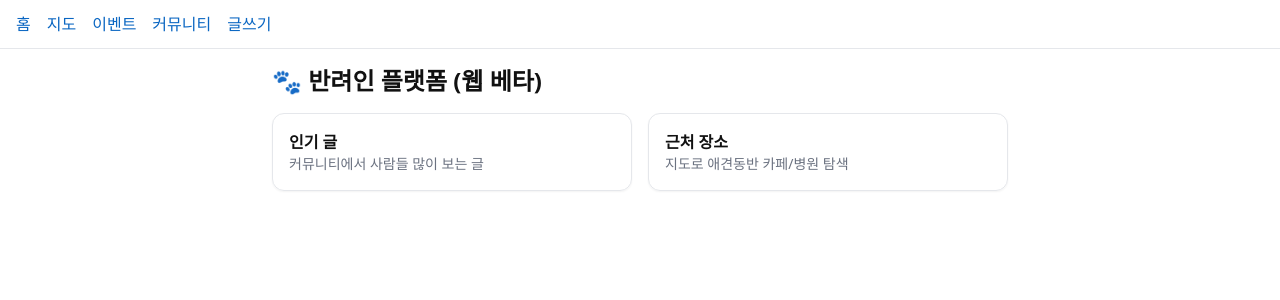
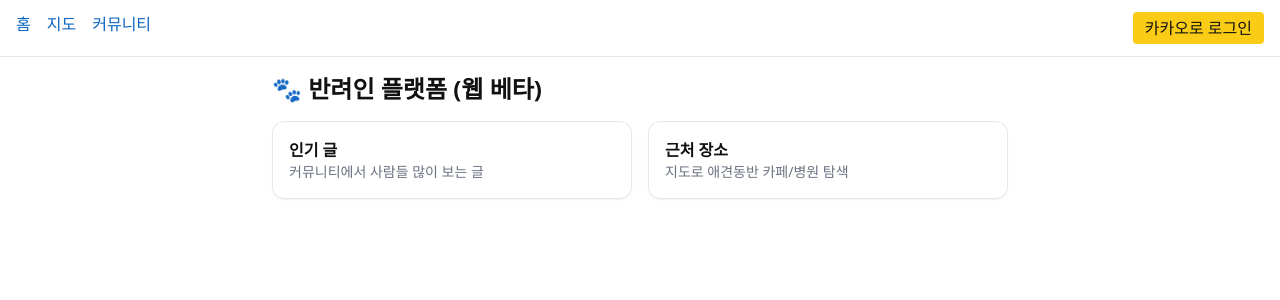
Before and after one commit to thenthenthen12/pet-web-starter, a Next.js app: page / in a window 1280 px wide. Shown: the top 300 px of the page. Built offline with nearby package versions, Linux system fonts and the light colour scheme; no server answers.

Commit message:
feat: add NextAuth with Kakao login and session provider

```diff
--- /dev/null
+++ b/app/HeaderAuthClient.tsx
@@ -0,0 +1,23 @@
+'use client'
+import { useEffect, useState } from 'react'
+import { signIn, signOut, useSession } from 'next-auth/react'
+
+export default function HeaderAuthClient() {
+  const { data: session, status } = useSession()
+  const loading = status === 'loading'
+  const email = session?.user?.email
+  return (
+    <div className="ml-auto flex items-center gap-3">
+      {loading ? (
+        <span className="text-sm text-gray-500">로그인 확인중…</span>
+      ) : session ? (
+        <>
+          <span className="text-sm text-gray-600">{email ?? '카카오 로그인'}</span>
+          <button onClick={() => signOut()} className="px-3 py-1 rounded bg-gray-200">로그아웃</button>
+        </>
+      ) : (
+        <button onClick={() => signIn('kakao')} className="px-3 py-1 rounded bg-yellow-400">카카오로 로그인</button>
+      )}
+    </div>
+  )
+}
--- /dev/null
+++ b/app/Providers.tsx
@@ -0,0 +1,7 @@
+'use client'
+
+import { SessionProvider } from 'next-auth/react'
+
+export default function Providers({ children }: { children: React.ReactNode }) {
+  return <SessionProvider>{children}</SessionProvider>
+}
--- /dev/null
+++ b/app/api/auth/[...nextauth]/route.ts
@@ -0,0 +1,32 @@
+import NextAuth from "next-auth"
+import KakaoProvider from "next-auth/providers/kakao"
+import type { NextAuthOptions } from "next-auth"
+
+export const authOptions: NextAuthOptions = {
+  providers: [
+    KakaoProvider({
+      clientId: process.env.KAKAO_CLIENT_ID!,
+      clientSecret: process.env.KAKAO_CLIENT_SECRET || ""
+    })
+  ],
+  session: { strategy: "jwt" },
+  callbacks: {
+    async jwt({ token, account, profile }) {
+      // 첫 로그인 시 카카오 계정 id를 token.sub로 보유
+      if (account && profile) {
+        token.provider = "kakao"
+      }
+      return token
+    },
+    async session({ session, token }) {
+      // 클라이언트에서 사용할 수 있게 id 주입
+      // Kakao는 보통 token.sub에 식별자가 들어옵니다.
+      (session.user as any).id = token.sub
+      return session
+    }
+  },
+  secret: process.env.AUTH_SECRET
+}
+
+const handler = NextAuth(authOptions)
+export { handler as GET, handler as POST }
--- a/app/layout.tsx
+++ b/app/layout.tsx
@@ -1,22 +1,26 @@
 import './globals.css'
 import Link from 'next/link'
+import Providers from './Providers'
+import HeaderAuthClient from './HeaderAuthClient'
 
-export const metadata = { title: 'Pet Web', description: 'Pet lifestyle platform' }
+export const metadata = {
+  title: 'Pet Web',
+  description: 'Pet lifestyle platform'
+}
 
 export default function RootLayout({ children }: { children: React.ReactNode }) {
   return (
     <html lang="ko">
       <body>
-        <header className="header">
-          <Link href="/">홈</Link>
-          <Link href="/places">지도</Link>
-          <Link href="/events">이벤트</Link>
-          <Link href="/community">커뮤니티</Link>
-          <Link href="/community/new">글쓰기</Link>
-        </header>
-        <main className="container">
-          {children}
-        </main>
+        <Providers>
+          <header className="header flex gap-4 p-4 border-b">
+            <Link href="/">홈</Link>
+            <Link href="/places">지도</Link>
+            <Link href="/community">커뮤니티</Link>
+            <HeaderAuthClient />
+          </header>
+          <main className="container p-4">{children}</main>
+        </Providers>
       </body>
     </html>
   )
--- a/package.json
+++ b/package.json
@@ -11,6 +11,7 @@
   "dependencies": {
     "@supabase/supabase-js": "2.45.4",
     "next": "14.2.5",
+    "next-auth": "^4.24.11",
     "react": "18.3.1",
     "react-dom": "18.3.1"
   },
```
Also changed, not shown: 1 other file (tests, documents, lock files or other folders).
